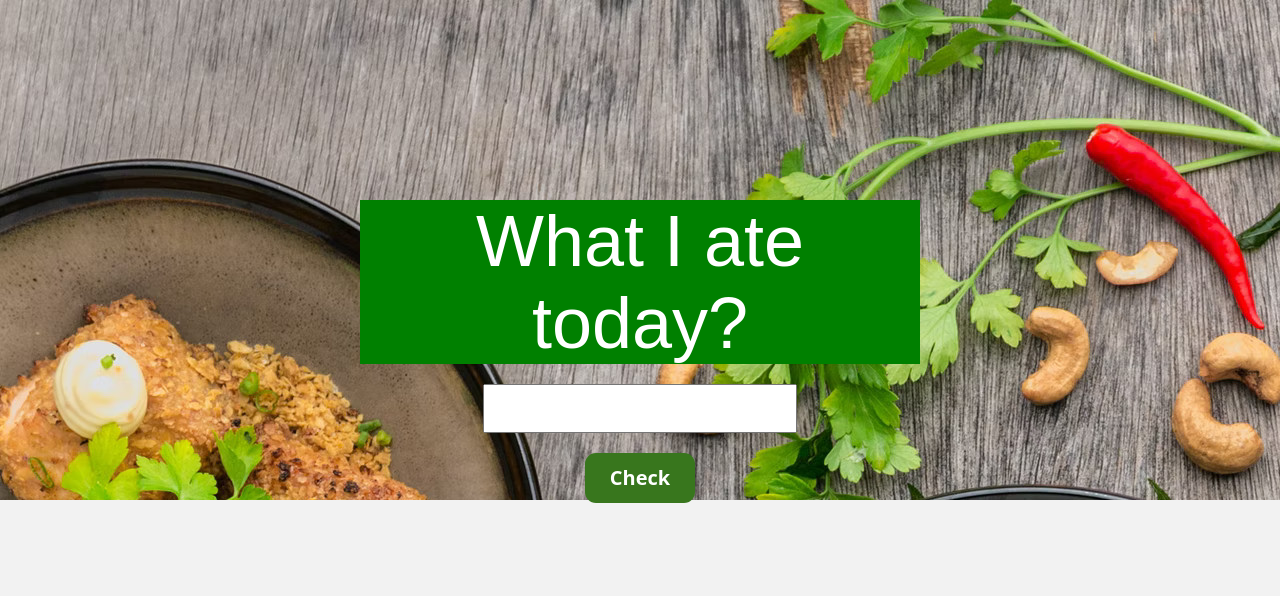
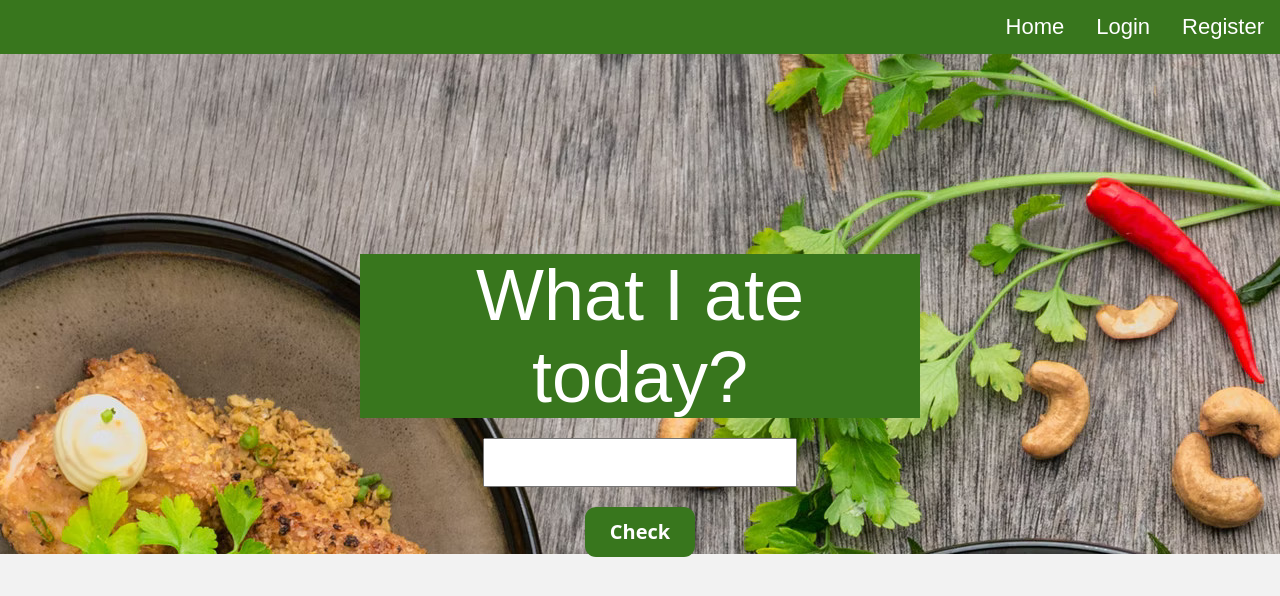
Before and after one commit to lorzel/The-Food-API, a website: page public/index.html in a window 1280 px wide. Drawn offline with Linux system fonts and the light colour scheme; a web font is replaced by a local one.

Commit message:
Added simple nav menu.

```diff
--- a/public/index.html
+++ b/public/index.html
@@ -13,6 +13,15 @@
 
 
     <section>
+        <div class="menu">
+            <nav>
+                <ul>
+                    <li><a href="#">Register</a></li>
+                    <li><a href="#">Login</a></li>
+                    <li><a href="http://localhost:3000/">Home</a></li>
+                </ul>
+            </nav>
+        </div>
         <div class="hero">
             <h1>What I ate today?</h1>
             <input type="text" id="user-food"><br>
--- a/public/styles.css
+++ b/public/styles.css
@@ -9,6 +9,29 @@
 body {
     font-family: 'Anek Malayalam', sans-serif;
     background-color: #f2f2f2;
+}
+
+.menu {
+    background-color: #38761d;
+    overflow: hidden;
+    margin-top: 0px;
+    font-size: 22px;
+}
+
+.menu ul {
+    list-style-type: none;
+}
+
+.menu a {
+    float: right;
+    text-align: center;
+    padding: 14px 16px;
+    text-decoration: none;
+    color: #fff;
+}
+
+.menu a:hover {
+    background-color: #e06666;
 }
 
 .hero {
@@ -27,7 +50,7 @@ body {
     color: white;
     width: 70vh;
     margin: auto;
-    background-color: green;
+    background-color: #38761d;
 }
 
 .hero button {
```
